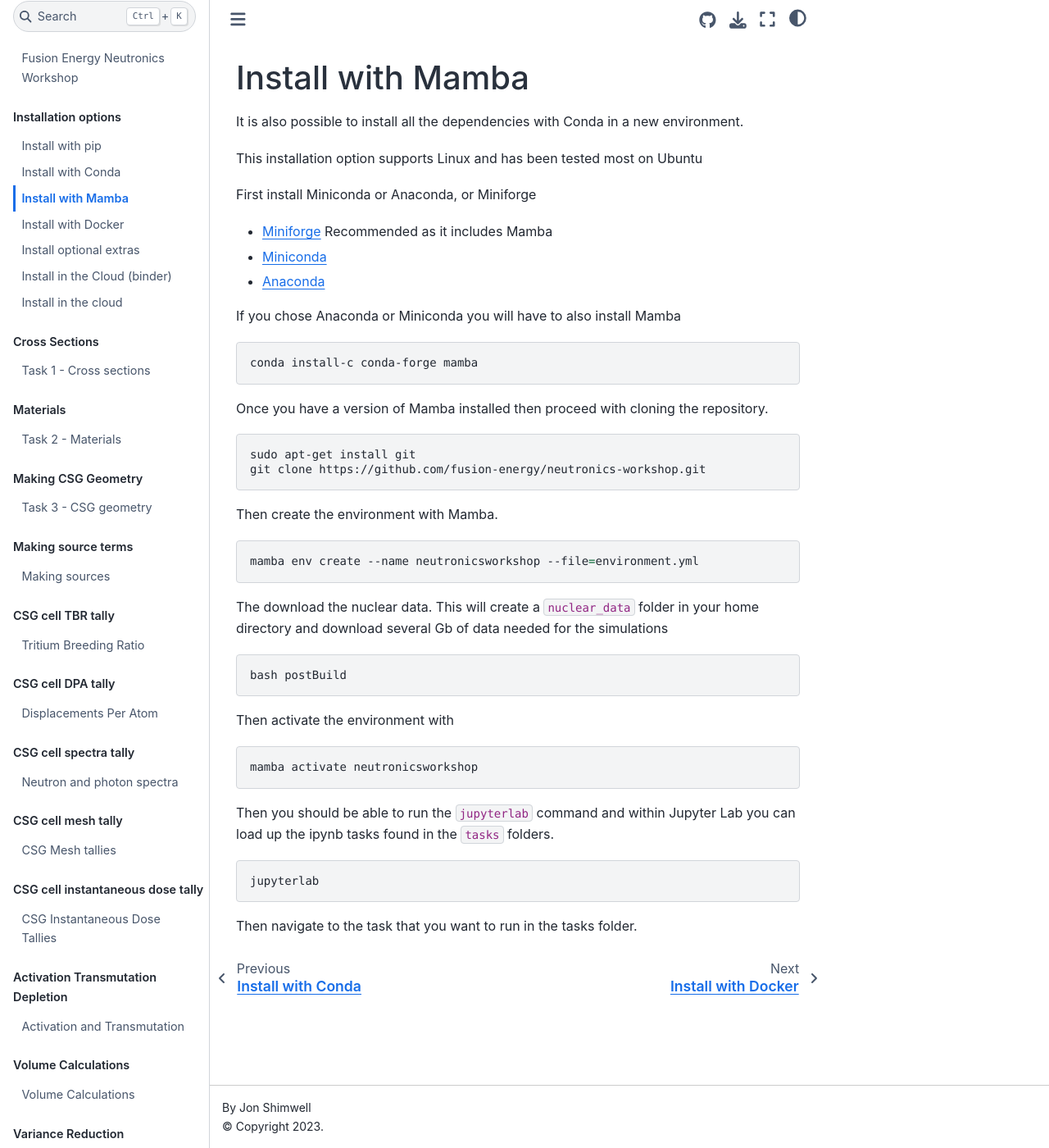
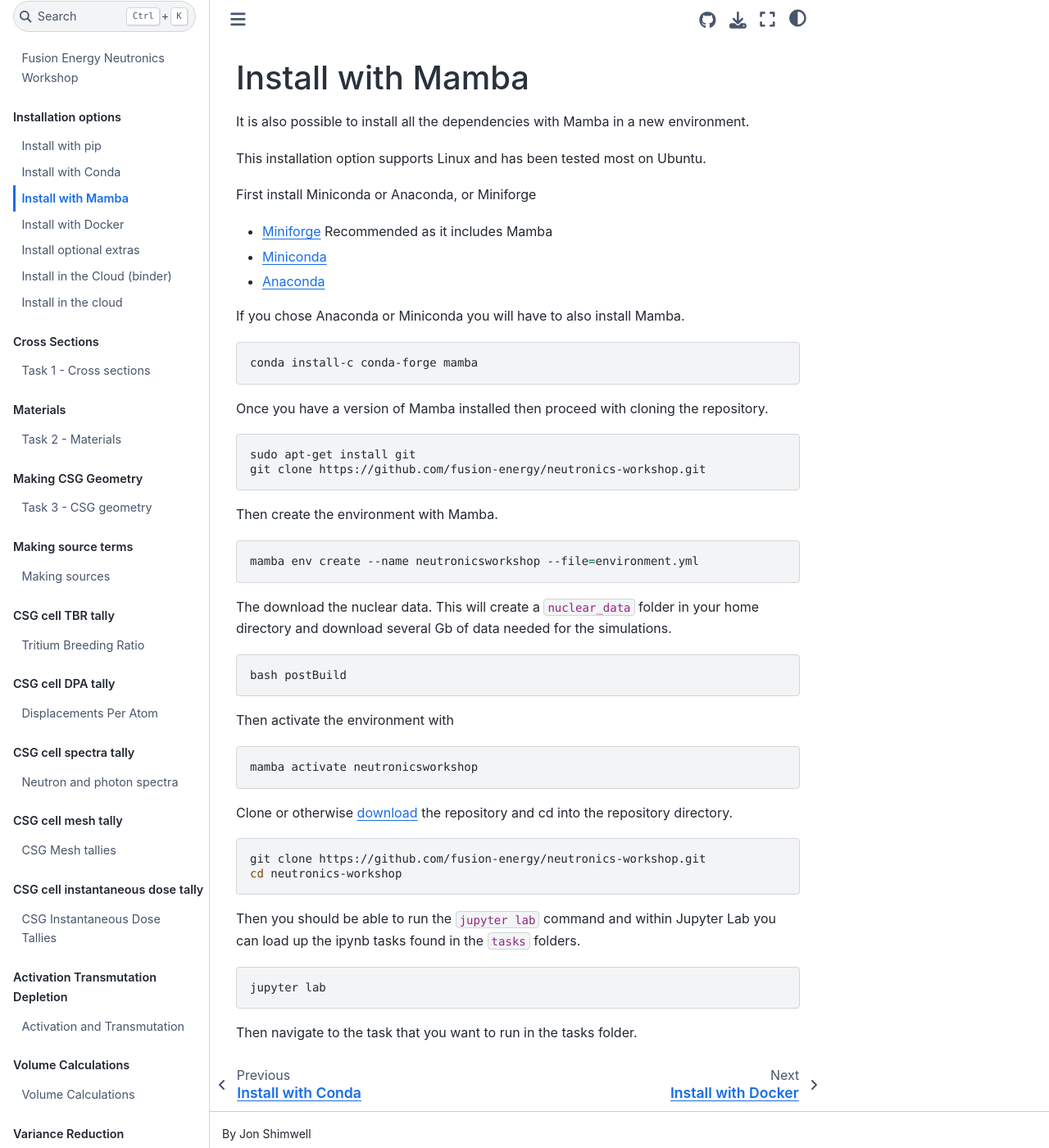
Before and after one commit to fusion-energy/neutronics-workshop, a Jupyter Book: the page built from docs/install_mamba.md, in a window 1280 px wide and 1400 px high. Shown: the whole window at 82% size. Built offline with Jupyter Book 1.0.4 settings and Sphinx 7.4.7 and the Sphinx Book theme 1.1.4, drawn with Linux system fonts in a browser that asks for light colours; pages that are not in the unit, such as notebooks, are missing from menus.

````diff
--- a/docs/install_mamba.md
+++ b/docs/install_mamba.md
@@ -1,8 +1,8 @@
 # Install with Mamba
 
-It is also possible to install all the dependencies with Conda in a new environment.
+It is also possible to install all the dependencies with Mamba in a new environment.
 
-This installation option supports Linux and has been tested most on Ubuntu
+This installation option supports Linux and has been tested most on Ubuntu.
 
 First install Miniconda or Anaconda, or Miniforge
 
@@ -10,7 +10,7 @@ First install Miniconda or Anaconda, or Miniforge
 - [Miniconda](https://docs.conda.io/en/latest/miniconda.html)
 - [Anaconda](https://www.anaconda.com)
 
-If you chose Anaconda or Miniconda you will have to also install Mamba
+If you chose Anaconda or Miniconda you will have to also install Mamba.
 ```bash
 conda install-c conda-forge mamba
 ```
@@ -28,7 +28,8 @@ Then create the environment with Mamba.
 mamba env create --name neutronicsworkshop --file=environment.yml
 ```
 
-The download the nuclear data. This will create a ```nuclear_data``` folder in your home directory and download several Gb of data needed for the simulations
+The download the nuclear data. This will create a ```nuclear_data``` folder in your home directory and download several Gb of data needed for the simulations.
+
 ```bash
 bash postBuild
 ```
@@ -38,10 +39,17 @@ Then activate the environment with
 mamba activate neutronicsworkshop
 ```
 
-Then you should be able to run the ```jupyterlab``` command and within Jupyter Lab you can load up the ipynb tasks found in the ```tasks``` folders.
+Clone or otherwise [download](https://github.com/fusion-energy/neutronics-workshop/archive/refs/heads/main.zip) the repository and cd into the repository directory.
 
 ```bash
-jupyterlab
+git clone https://github.com/fusion-energy/neutronics-workshop.git
+cd neutronics-workshop
+```
+
+Then you should be able to run the ```jupyter lab``` command and within Jupyter Lab you can load up the ipynb tasks found in the ```tasks``` folders.
+
+```bash
+jupyter lab
 ```
 
 Then navigate to the task that you want to run in the tasks folder.
--- a/requirements.txt
+++ b/requirements.txt
@@ -1,7 +1,7 @@
 cadquery
 jupyterlab
 https://github.com/shimwell/wheels/raw/refs/heads/main/moab/moab-wheels-ubuntu-latest/moab-5.5.1-cp311-cp311-manylinux_2_28_x86_64.whl
-https://github.com/shimwell/wheels/raw/refs/heads/main/openmc/openmc-0.15.1.dev0-cp311-cp311-manylinux_2_28_x86_64.whl
+https://github.com/shimwell/wheels/raw/refs/heads/main/openmc/openmc-0.15.3-cp311-cp311-manylinux_2_28_x86_64.whl
 paramak
 remove_dagmc_tags
 pyvista
````
Also changed, not shown: docs/install_conda.md (+9 -2 lines), docs/install_pip.md (+14 -8 lines), 7 other files.
